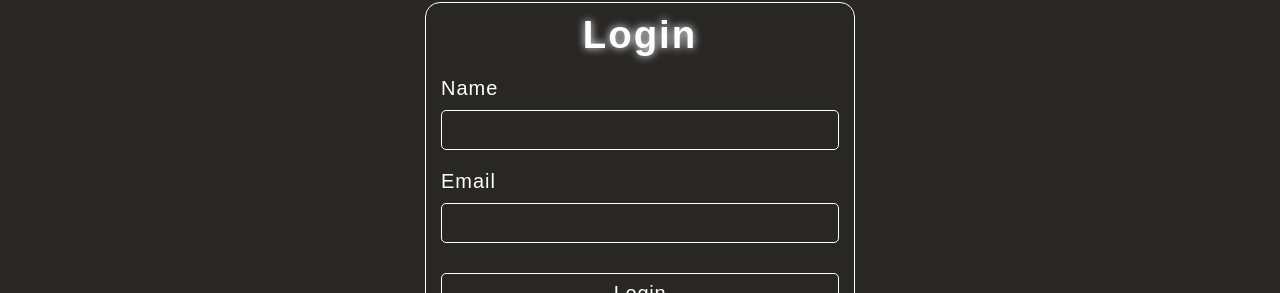
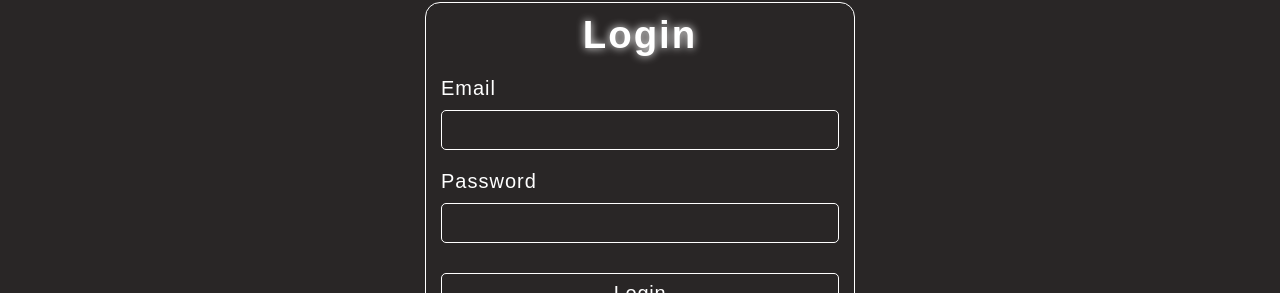
Before and after one commit to mehrojalieev/ContextApi_using-useReducer, a React (Vite) app: page /auth/login in a window 1280 px wide. Shown: the part 168-461 px from the top of the page. Built offline with nearby package versions, Linux system fonts and the light colour scheme.

Commit message:
Connected Axios to the LoginPage

```diff
--- a/src/routes/sub-routes/login/Login.jsx
+++ b/src/routes/sub-routes/login/Login.jsx
@@ -1,46 +1,53 @@
 import { useRef, useState } from "react"
 import "./Login.scss"
 import { Link } from "react-router-dom"
+import { apiInstance } from "../../../api"
 
 const Login = () => {
-
-  const localName = localStorage.getItem("name")
-  const localEmail = localStorage.getItem("email")
 
   const [loadingBtn, setLoadingBtn] = useState(false)
   const loginbtn = useRef()
   const LoginBtn = loginbtn.current
 
-  const [loginName, setLoginName] = useState('')
   const [loginEmail, setLoginEmail] = useState('')
+  const [loginPassword, setLoginPassword] = useState('')
 
   const handleLogin = (e) => {
     e.preventDefault()
-    if (loginName === localName && loginEmail === localEmail) {
-      setLoadingBtn(true)
-      LoginBtn.style = "cursor: not-allowed; opacity: 0.6; background: transparent; color: #fff;"
-      setTimeout(() => { window.location.pathname = "/" }, 1700)
-      console.log(true);
-    } else {
-      console.log(false);
-    }
+    apiInstance.post('/auth/login/', {
+      password: loginPassword,
+      email: loginEmail
+    })
+      .then(response => {
+        if (response.data.access_token) {
+          console.log(response);
+          setLoadingBtn(true)
+          LoginBtn.style = "cursor: not-allowed; opacity: 0.6; background: transparent; color: #fff;"
+          localStorage.setItem("user-token", response.data.access_token)
+          setTimeout(() => { window.location.pathname = "/" }, 1700)
+        }
+        else {
+          alert("Password or Email is Invalid !!!")
+        }
+      })
+      .catch(error => console.log(error))
   }
 
   return (
     <div className="login__wrapper">
       <h2>Login</h2>
       <form onSubmit={handleLogin} className="login-form">
-        <div className="login-name">
-          <label htmlFor="Name">Name</label>
-          <input value={loginName} onChange={(e) => setLoginName(e.target.value)} id="Password" type="text" />
-        </div>
         <div className="login-email">
           <label htmlFor="Email">Email</label>
           <input value={loginEmail} onChange={(e) => setLoginEmail(e.target.value)} id="Email" type="email" />
         </div>
+        <div className="login-name">
+          <label htmlFor="Name">Password</label>
+          <input value={loginPassword} onChange={(e) => setLoginPassword(e.target.value)} id="Password" type="password" />
+        </div>
         <button ref={loginbtn} type="submit">Login</button>
         {/* Loaidng */}
-        <div style={loadingBtn ? {display:"block", cursor: "not-allowed"} : {display: "none"}} className="lds-ring"><div></div><div></div><div></div><div></div></div>
+        <div style={loadingBtn ? { display: "block", cursor: "not-allowed" } : { display: "none" }} className="lds-ring"><div></div><div></div><div></div><div></div></div>
         {/*  */}
         <p className="checkout-text">
           If You don't have an account ? <Link to='/auth/signup'>Sign Up</Link>
```
